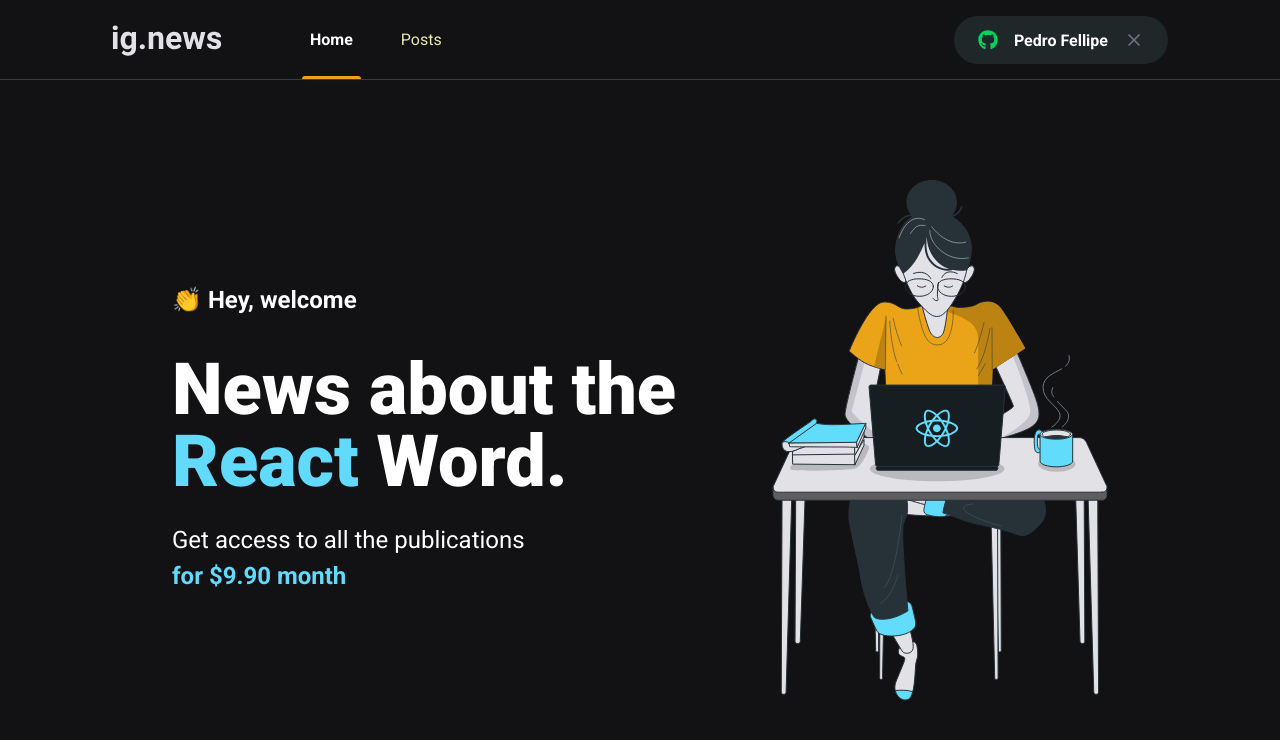
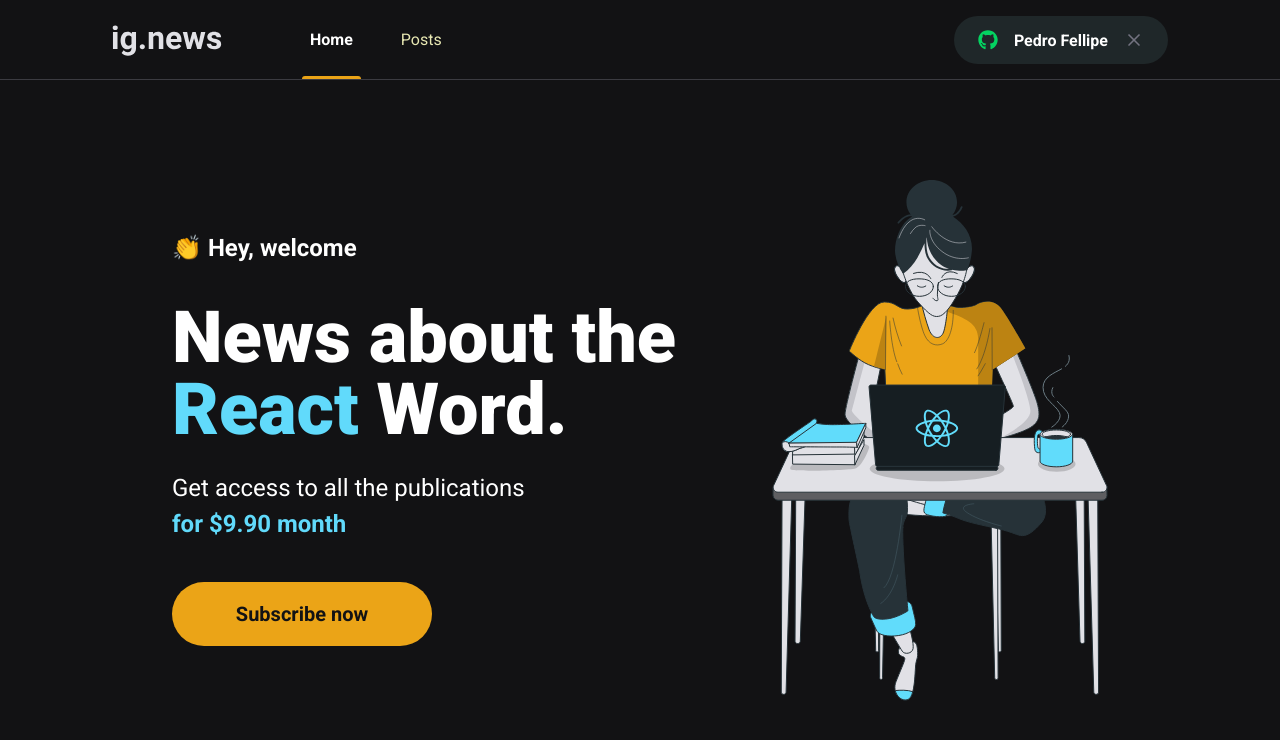
Before and after one commit to PedroFelli/ignews, a Next.js app: page / in a window 1280 px wide. Shown: the top 740 px of the page. Built offline with nearby package versions, Linux system fonts and the light colour scheme.

Commit message:
create subscribe button

```diff
--- /dev/null
+++ b/src/components/SubscribeButton/index.tsx
@@ -0,0 +1,11 @@
+import styles from './styles.module.scss';
+
+export function SubscribeButton() {
+    return(
+        <button
+            type="button"
+            className={styles.subscribeButton}
+
+        > Subscribe now</button>
+    )
+}
--- /dev/null
+++ b/src/components/SubscribeButton/styles.module.scss
@@ -0,0 +1,19 @@
+.subscribeButton {
+  width: 260px;
+  height: 4rem;
+  border: 0;
+  border-radius: 2rem;
+  background: var(--yellow-500);
+  color:  var(--gray-900);
+  font-size: 1.25rem;
+  font-weight: bold;
+
+  display: flex;
+  align-items: center;
+  justify-content: center;
+  transition: filter 0.2s;
+
+  &:hover {
+    filter: brightness(0.8);
+  }
+}
--- a/src/pages/home.module.scss
+++ b/src/pages/home.module.scss
@@ -38,4 +38,8 @@
       font-weight: bold;
     }
   }
+
+  button {
+    margin-top: 2.5rem;
+  }
 }
--- a/src/pages/index.tsx
+++ b/src/pages/index.tsx
@@ -1,6 +1,7 @@
 import Head from "next/head";
 
 import styles from "./home.module.scss";
+import { SubscribeButton} from '../components/SubscribeButton'
 
 export default function Home() {
   return (
@@ -15,6 +16,7 @@
 
           <p>Get access to all the publications <br />
         <span>for $9.90 month</span></p>
+        <SubscribeButton />
         </section>
 
 
@@ -23,4 +25,3 @@
     </>
   )
 }
-import React from "react";
```
